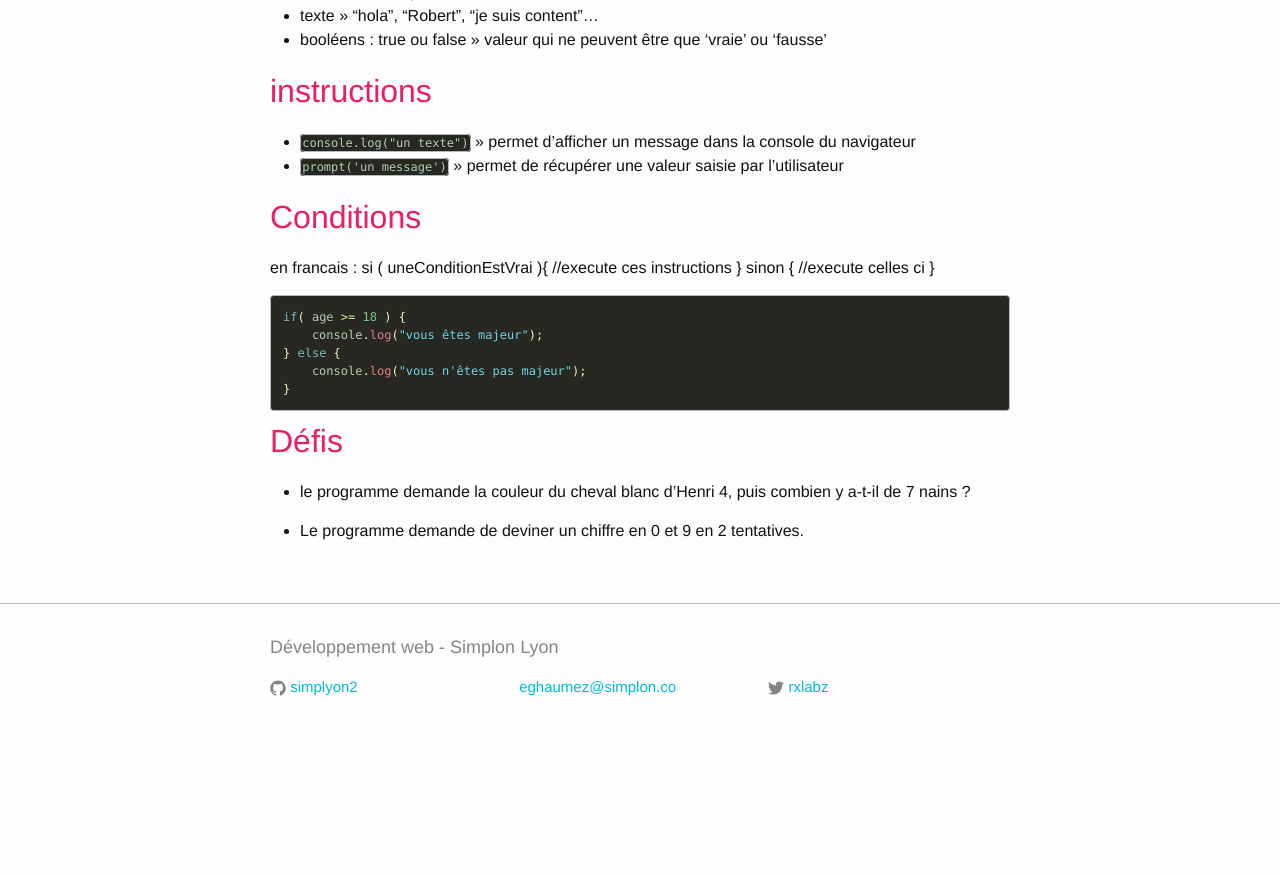
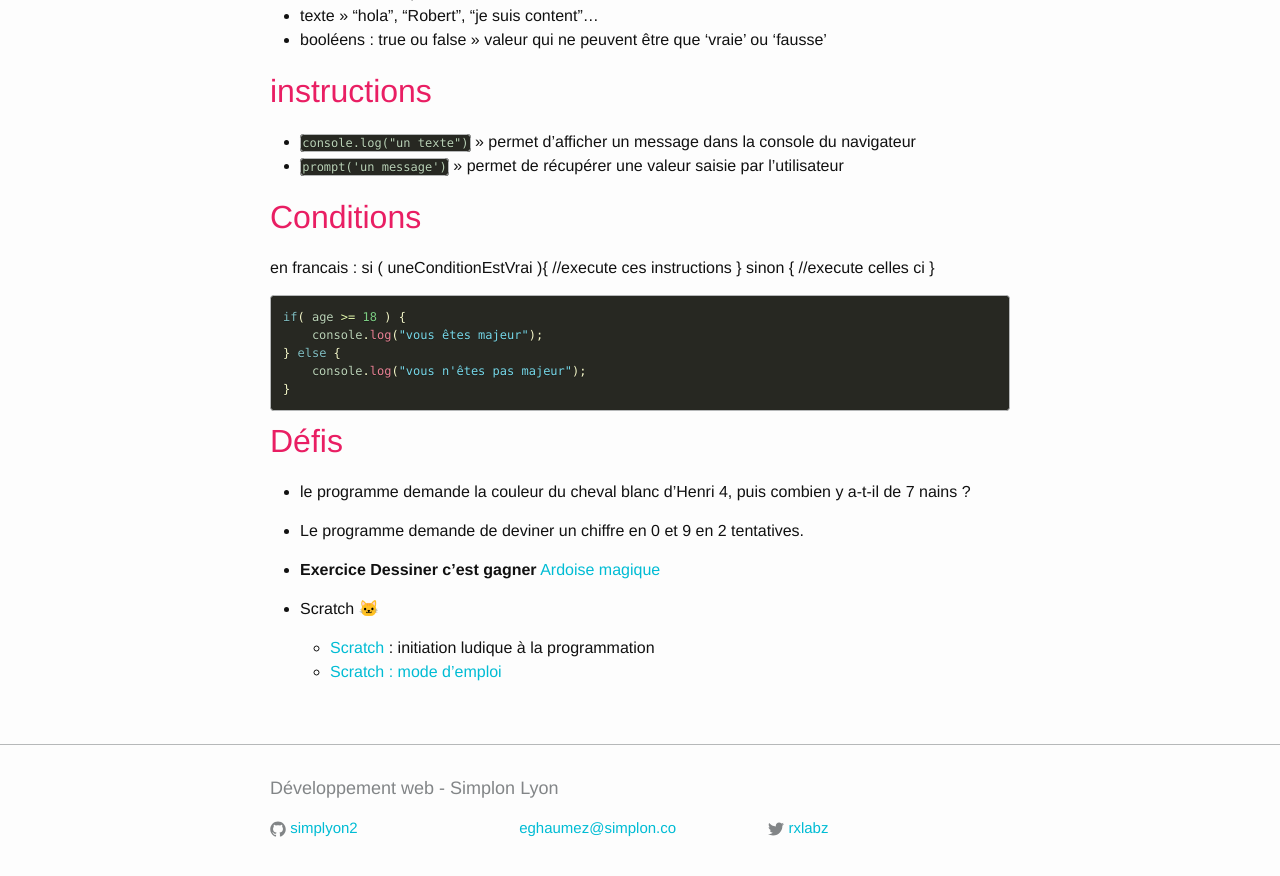
Before and after one commit to cappert/support, a Jekyll site: the page built from _posts/2016-07-11-semaine2.md, in a window 1280 px wide and 900 px high, scrolled down 661 px. Shown: the top 876 px of the window. Built offline with Jekyll 4.4.1, drawn with Linux system fonts in a browser that asks for light colours; emoji names are drawn with the system emoji font; before the commit the page ends 1420 px from its top, so only the background shows below that.

Commit message:
ardoise + scratch

```diff
--- a/_posts/2016-07-11-semaine2.md
+++ b/_posts/2016-07-11-semaine2.md
@@ -50,6 +50,13 @@ if( age >= 18 ) {
 
 ## Défis
 
-+ le programme demande la couleur du cheval blanc d'Henri 4, puis combien y a-t-il de 7 nains ?
+- le programme demande la couleur du cheval blanc d'Henri 4, puis combien y a-t-il de 7 nains ?
 
-+ Le programme demande de deviner un chiffre en 0 et 9 en 2 tentatives.
+- Le programme demande de deviner un chiffre en 0 et 9 en 2 tentatives.
+
+- **Exercice Dessiner c'est gagner**
+[Ardoise magique](http://rxlabz.com/simplon/ardoise/index.html)
+
+- Scratch :cat:
+  - [Scratch](https://scratch.mit.edu) : initiation ludique à la programmation
+  - [Scratch : mode d'emploi](http://www.rxlabz.com/simplon/scratch/ScratchNotes1.pdf)
```
